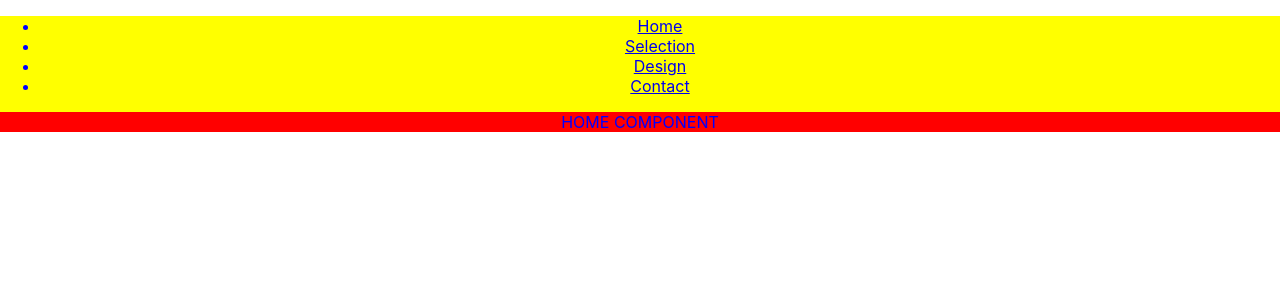
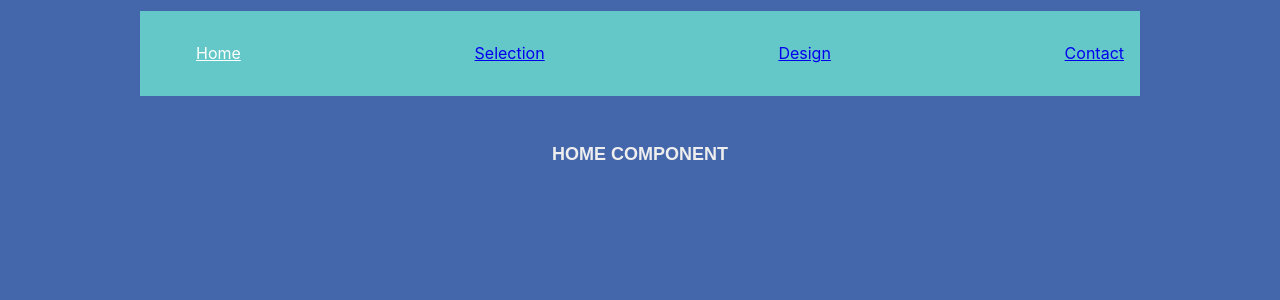
Before and after one commit to oyagulesan/MiyukiDesign, a React (Create React App) app: page / in a window 1280 px wide. Shown: the top 300 px of the page. Built offline with nearby package versions, Linux system fonts and the light colour scheme.

Commit message:
Styling changes

```diff
--- a/package.json
+++ b/package.json
@@ -1,5 +1,5 @@
 {
-  "name": "peyote-design",
+  "name": "miyukidesign",
   "version": "0.1.0",
   "private": true,
   "dependencies": {
@@ -10,6 +10,7 @@
     "react": "^17.0.2",
     "react-canvas-draw": "^1.2.1",
     "react-dom": "^17.0.2",
+    "react-icons": "^4.3.1",
     "react-router-dom": "^6.0.2",
     "react-scripts": "4.0.3",
     "react-touchable": "^1.1.1",
--- a/src/App.css
+++ b/src/App.css
@@ -37,9 +37,23 @@
   }
 }
 .navStyle {
-  color: blue;
-  background-color: yellow;
-  flex-direction: row;
+  background: #46A;
+  height: 100px;
+  display: flex;
+  justify-content: space-between;
+  align-items: center;
+  padding: 0.2rem calc((100vw - 1000px) / 2);
+  z-index: 12;
+}
+
+.listStyle {
+  background: rgb(100, 200, 200);
+  height: 85px;
+  width: 100%;
+  display: flex;
+  justify-content: space-between;
+  align-items: center;
+  z-index: 12;
 }
 
 .scrollable {
@@ -48,14 +62,117 @@
 }
 
 .componentStyle {
+  background-color: #46A;
+  flex: 1;
+  min-height: 100vw;
+}
+.compContainerStyle {
+  background-color: rgb(100, 200, 200);
+  flex: 1;
+}
+.canvasStyle {
+  background-color: pink;
+  width: 100%;
+}
+.horizontal {
+  display: flex;
+  flex-direction: row;
+  flex: 1;
+  justify-content: space-between;
+}
+.columnStyle {
+  column-count: auto;
+  column-width: 8rem;
+  width: 100%;
+  border: dashed;
+  height: 800px;
+}
+.componentContainer {
+  background-color: #46A;
+  justify-content: space-between;
+  display: flex;
+  flex-direction: column;
+  padding: 20px;
+  align-items: center;
+  flex: 1;
+}
+.colorStyle {
+  background-color: #46A;
+  justify-content: space-evenly;
+  display: block;
+  padding: 20px;
+  margin: 20px;
+  align-items: center;
+  max-height: 120px;
+  max-width: 100px;
+  border: solid;
+}
+li {
+  display: flex;
+  align-items: center;
+  text-decoration: none;
+  padding: 0 1rem;
+  height: 100%;
+  cursor: pointer;
+}
+a:hover {
+  color: #3ac;
+}
+.active {
+  color: #fff;
+}
+p {
+  font-size: large;
+  font-family: sans-serif;
+  font-weight: bolder;
+  text-align: left;
+  color: #eee;
+  width: 100px;
+}
+input {
+  margin: 10px;
+  align-content: flex-start;
+}
+.blankStyle {
+  background-color: #46A;
+  border: solid;
+  border-width: 1px;
+  border-color: #ccc;
+}
+.blueStyle {
+  background-color: #00F;
+}
+.greenStyle {
+  background-color: #0F0;
+}
+.whiteStyle {
+  background-color: #FFF;
+}
+.blackStyle {
+  background-color: #000;
+}
+.yellowStyle {
+  background-color: yellow;
+}
+.orangeStyle {
+  background-color: orange;
+}
+.redStyle {
   background-color: red;
 }
-
-.canvasStyle {
+.pinkStyle {
   background-color: pink;
 }
-
-.colorContainer {
-  background-color: rgb(199, 162, 196);
-  flex-direction: row;
+.purpleStyle {
+  background-color: purple;
 }
+.lightBlueStyle {
+  background-color: lightBlue;
+}
+.aquaStyle {
+  background-color: aqua;
+}
+.title {
+  width: 100%;
+  text-align: center;
+}
--- a/src/components/ColorComponent.js
+++ b/src/components/ColorComponent.js
@@ -3,10 +3,9 @@ import React from 'react'
 export default function ColorComponent(props) {
   // Needs prod clr with name & code
   const style = {
-    'background-color': 'orange',
-    width: 40,
-    height: 40,
-    flex: 1,
+    minHeight: '40px',
+    width: '40px',
+    display: 'block',
   }
   const onSelect = (event) => {
     console.log('...on select', event.target.checked);
@@ -15,10 +14,9 @@ export default function ColorComponent(props) {
     console.log('...on onRadioSelect', event);
   }
   return (
-    <div style={{backgroundColor: 'orange', flexDirection: 'row'}}>
-      <p style={{flex: 1}}>{props.clr.name + '....'}</p>
-      <div className={'colorStyle'} style={style}>
-      </div>
+    <div className={'colorStyle'}>
+      <p>{props.clr.name}</p>
+      <div style={style} className={props.clr.name + 'Style'}/>
       {props.disabled
         ? <input type='radio' onClick={onRadioSelect}></input>
         : <input type='checkbox' onClick={onSelect}></input>}
--- a/src/components/ContactComponent.js
+++ b/src/components/ContactComponent.js
@@ -2,8 +2,8 @@ import React from 'react'
 
 export default function ContactComponent() {
   return (
-    <div>
-      <p>CONTACT COMPONENT</p>
+    <div className={'componentContainer'}>
+      <p className={'title'}>CONTACT COMPONENT</p>
     </div>
   )
 }
--- a/src/components/DesignComponent.js
+++ b/src/components/DesignComponent.js
@@ -6,11 +6,9 @@ import ColorComponent from './ColorComponent';
 
 export default function DesignComponent() {
   return (
-    <div>
-      <p>DESIGN COMPONENT</p>
-      <CanvasComponent />
-      <div className={'colorContainer'}>
-      <p>SELECTION COMPONENT</p>
+    <div className={'componentContainer'}>
+      <p className={'title'}>DESIGN COMPONENT</p>
+      <div className={'columnStyle'}>
       {
         COLOR_LIST.map((clr, idx) => {
           return (
@@ -18,8 +16,9 @@ export default function DesignComponent() {
           )
         })
       }
-    </div>
-      <NavLink to="/result">Show Result</NavLink>
+      </div>
+      <CanvasComponent />
+      <NavLink className={'navStyle'} to="/result">Show Result</NavLink>
     </div>
   )
 }
--- a/src/components/HomeComponent.js
+++ b/src/components/HomeComponent.js
@@ -2,8 +2,8 @@ import React from 'react'
 
 export default function HomeComponent() {
   return (
-    <div>
-      <p>HOME COMPONENT</p>
+    <div className={'componentContainer'}>
+      <p className={'title'}>HOME COMPONENT</p>
     </div>
   )
 }
--- a/src/components/ResultComponent.js
+++ b/src/components/ResultComponent.js
@@ -3,8 +3,8 @@ import { NavLink } from 'react-router-dom';
 
 export default function ResultComponent() {
   return (
-    <div>
-      <p>RESULT COMPONENT</p>
+    <div className={'componentContainer'}>
+      <p className={'title'}>RESULT COMPONENT</p>
       <NavLink to="/design">Back to Design</NavLink>
     </div>
   )
--- a/src/components/SelectionComponent.js
+++ b/src/components/SelectionComponent.js
@@ -4,15 +4,17 @@ import ColorComponent from './ColorComponent';
 
 export default function SelectionComponent() {
   return (
-    <div className={'colorContainer'}>
-      <p>SELECTION COMPONENT</p>
+    <div className={'componentContainer'}>
+      <p className={'title'}>SELECTION COMPONENT</p>
+      <div className={'columnStyle'}>
         {
           COLOR_LIST.map((clr, idx) => {
             return (
-            <ColorComponent clr={clr} />
+              <ColorComponent key={idx} clr={clr} />
             )
           })
         }
       </div>
+    </div>
   )
 }
--- a/src/util/Constants.js
+++ b/src/util/Constants.js
@@ -8,7 +8,43 @@ export const COLOR_LIST=[
      code: 2
    },
    {
+    name: 'blue',
+    code: 3
+   },
+   {
+    name: 'green',
+    code: 4
+   },
+   {
      name: 'black',
-     code: 3
+     code: 5
+   },
+   {
+    name: 'orange',
+    code: 6
+   },
+   {
+    name: 'yellow',
+    code: 7
+   },
+   {
+    name: 'pink',
+    code: 8
+   },
+   {
+    name: 'red',
+    code: 9
+   },
+   {
+    name: 'purple',
+    code: 10
+   },
+   {
+    name: 'aqua',
+    code: 11
+   },
+   {
+    name: 'lightBlue',
+    code: 12
    }
   ];
--- /dev/null
+++ b/src/util/NavBar.js
@@ -0,0 +1,27 @@
+import React from 'react'
+import {
+    NavLink as Link,
+} from "react-router-dom";
+
+export default function NavBar() {
+    return (
+        <div>
+            <nav className='navStyle'>
+                <ul className='listStyle'>
+                    <li>
+                        <Link to="/">Home</Link>
+                    </li>
+                    <li>
+                        <Link to="/selection">Selection</Link>
+                    </li>
+                    <li>
+                        <Link to="/design">Design</Link>
+                    </li>
+                    <li>
+                        <Link to="/contact">Contact</Link>
+                    </li>
+                </ul>
+            </nav>
+        </div>
+    );
+}
--- a/src/util/RouterUtility.js
+++ b/src/util/RouterUtility.js
@@ -3,36 +3,19 @@ import {
   BrowserRouter as Router,
   Route,
   Routes,
-  Link,
-  // useRouteMatch,
-  // useParams
 } from "react-router-dom";
 import HomeComponent from '../components/HomeComponent';
 import DesignComponent from '../components/DesignComponent';
 import SelectionComponent from '../components/SelectionComponent';
 import ContactComponent from '../components/ContactComponent';
 import ResultComponent from '../components/ResultComponent';
+import NavBar from './NavBar';
 
 export default function RouterUtility() {
   return (
     <Router>
-      <div className='navStyle'>
-        <nav className='navStyle'>
-          <ul>
-            <li>
-              <Link to="/">Home</Link>
-            </li>
-            <li>
-              <Link to="/selection">Selection</Link>
-            </li>
-            <li>
-              <Link to="/design">Design</Link>
-            </li>
-            <li>
-              <Link to="/contact">Contact</Link>
-            </li>
-          </ul>
-        </nav>
+      <div className="compContainerStyle">
+        <NavBar />
 
         <div className="componentStyle">
           <Routes>
```
Also changed, not shown: 2 other files (tests, documents, lock files or other folders). Lines whose indentation alone changed are shown as unchanged.
